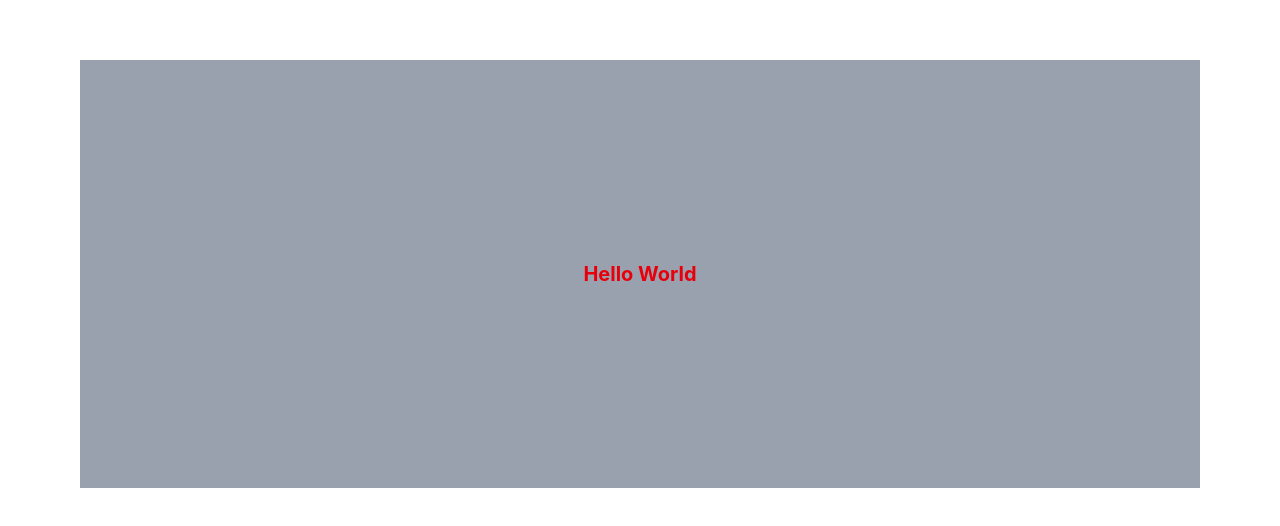
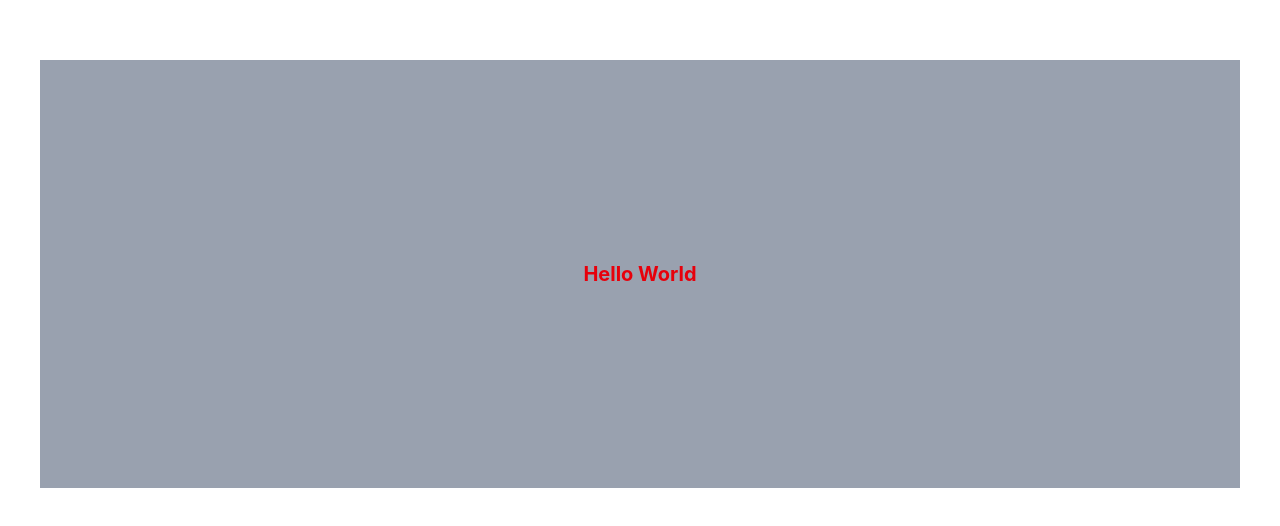
Before and after one commit to Proyecto-Final-Fischer-Stock-Management/proyect-fischer-stock-management, a React (Vite) app: page / in a window 1280 px wide. Shown: the part 140-666 px from the top of the page. Built offline with nearby package versions, Linux system fonts and the light colour scheme.

Commit message:
Still trying

```diff
--- a/src/App.tsx
+++ b/src/App.tsx
@@ -3,7 +3,7 @@ import "./App.css";
 function App() {
   return (
     <div>
-      <div className="bg-gray-400 py-50 my-50 mx-20">
+      <div className="bg-gray-400 py-50 my-50 mx-10">
         <h1 className="text-xl font-bold text-center text-red-600">
           Hello World
         </h1>
```
